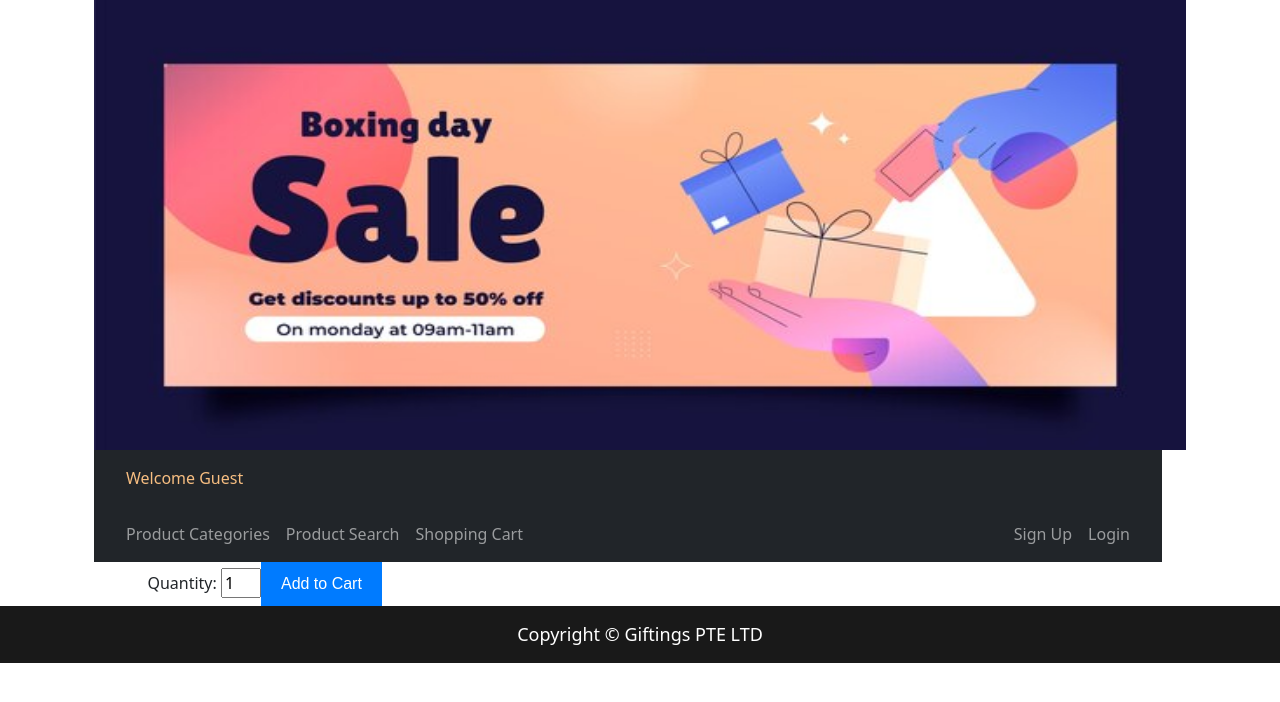
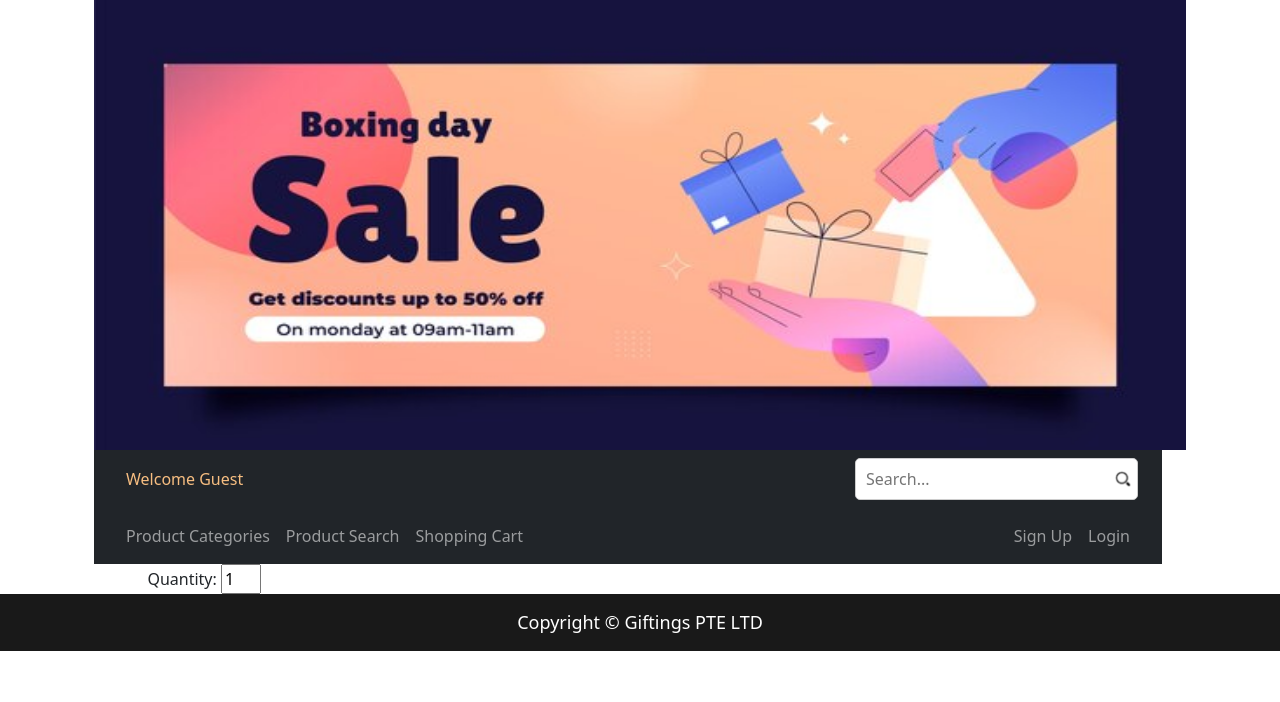
Before and after one commit to VernonKoh/EcommerceAssignment, a PHP site: page /productDetails.php?pid=1 in a window 1280 px wide. Shown: the top 702 px of the page. Run offline with PHP 8.4, Linux system fonts and the light colour scheme; data that the repository does not hold is empty; some libraries are stand-ins or nearby versions.

Commit message:
search bar

```diff
--- a/navbar.php
+++ b/navbar.php
@@ -37,6 +37,14 @@ if(isset($_SESSION["ShopperName"])) {
 style="color:#F7BE81; max-width: 80%;">
 <?php echo $content1; ?>
 </span>
+
+<form name="frmSearch" method="get" action="search.php">
+    <div class="search-container">
+  <input type="search" id="search" name="keywords" placeholder="Search..." required>
+  <button type="submit"><img src="Images/Others/searchicon.png" alt="Search"></button>
+</div>
+</form>
+
 <!-- Toggler/Collapsibe Button -->
 <button class="navbar-toggler" type="button" data-bs-toggle="collapse" data-bs-target="#collapsibleNavbar">
 <span class="navbar-toggler-icon"></span>
@@ -66,3 +74,62 @@ style="color:#F7BE81; max-width: 80%;">
 </div>
 </div>
 </nav>
+
+<style>
+
+.search-container {
+  position: relative;
+  width: 100%;
+  max-width: 400px;
+  margin: 0 auto;
+}
+
+input[type="search"] {
+  width: 100%;
+  padding: 8px 40px 8px 10px;
+  border: 1px solid #ccc;
+  border-radius: 5px;
+  font-size: 16px;
+  box-sizing: border-box;
+}
+
+button[type="submit"] {
+  position: absolute;
+  top: 50%;
+  right: 0;
+  transform: translateY(-50%);
+  width: 30px;
+  height: 30px;
+  padding: 0;
+  border: none;
+  background: none;
+  cursor: pointer;
+  transition: transform 0.3s ease;
+}
+
+button[type="submit"]:hover {
+  transform: translateY(-50%) scale(1.2);
+}
+
+button[type="submit"] img {
+  width: 100%;
+  height: auto;
+  vertical-align: middle;
+}
+
+@keyframes pulse {
+  0% {
+    transform: scale(1);
+  }
+  50% {
+    transform: scale(1.2);
+  }
+  100% {
+    transform: scale(1);
+  }
+}
+
+button[type="submit"] img {
+  animation: pulse 2s infinite;
+}
+    </style>
--- a/productDetails.php
+++ b/productDetails.php
@@ -25,7 +25,7 @@ while ($row = $result->fetch_array()) {
         echo "<div class='col-sm-12' style='padding:5px'>";
         echo "<span class='page-title'>$row[ProductTitle]</span>";
         echo "</div>";
-        echo "</div>";
+
         echo "<div class='row'>"; // Start a new row
         // Left column - display the product's description,
         echo "<div class='col-sm-9' style='padding:5px'>";
```
Also changed, not shown: search.php (added, +63 -0 lines), Images/Others/searchicon.png (added).
